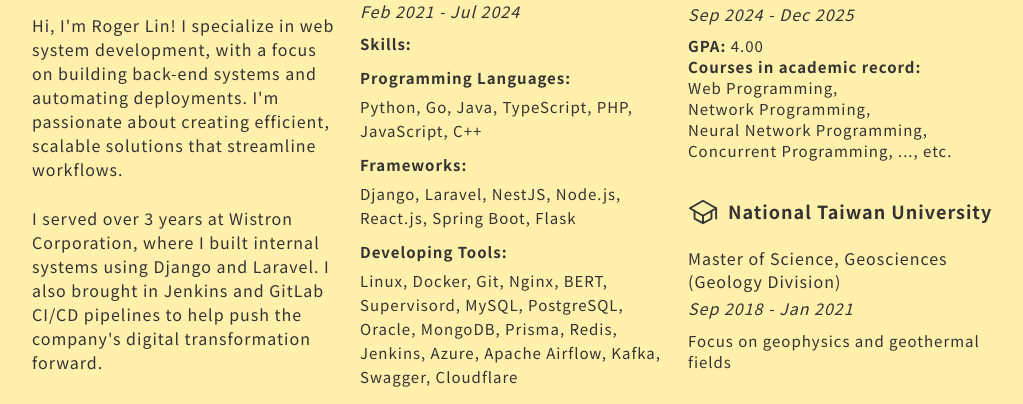
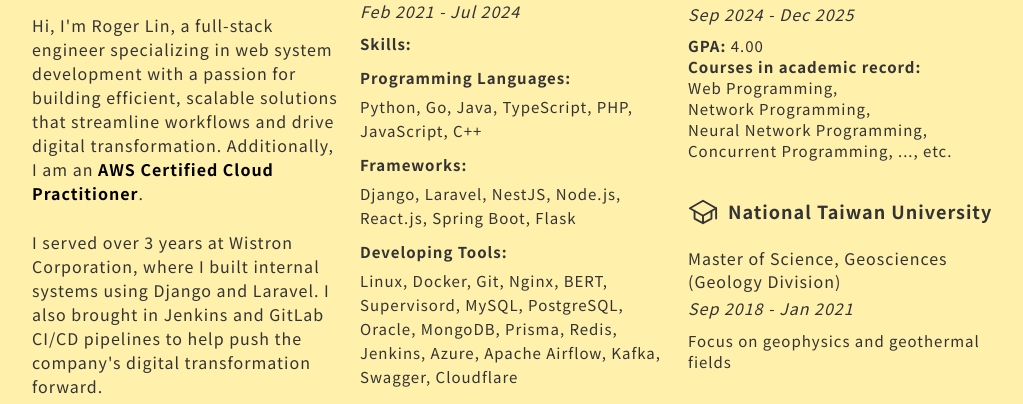
Before and after one commit to lin777888/lin777888.github.io, a plain HTML site: page index.html in a window 1280 px wide. Shown: the part 323-727 px from the top of the page, without its empty margins (126-1149 px from the left). Drawn offline with nearby package versions, Linux system fonts and the light colour scheme; a web font is replaced by a local one.

Commit message:
feat: update description

```diff
--- a/index.html
+++ b/index.html
@@ -45,8 +45,10 @@
                         <img src="assets/images/IMG_9317.jpg" alt="Profile Picture" class="profile-picture">
                     </div>
                     <p class="primary__text">
-                        Hi, I'm Roger Lin! I specialize in web system development, with a focus on building back-end systems and automating deployments. I'm passionate about creating efficient, scalable solutions that streamline workflows.
+                        Hi, I'm Roger Lin, a full-stack engineer specializing in web system development with a passion for building efficient, scalable solutions that streamline workflows and drive digital transformation.
+                        Additionally, I am an <a href="https://www.credly.com/badges/e4e1f288-99b1-47ac-96d1-671f0e37f1be/linked_in?t=spp9kc" class="link-icon" target="_blank" title="AWS Certification"><strong>AWS Certified Cloud Practitioner</strong></a>.
                     </p>
+
                     <p class="primary__text">
                         I served over 3 years at Wistron Corporation, where I built internal systems using Django and Laravel. I also brought in Jenkins and GitLab CI/CD pipelines to help push the company's digital transformation forward.
                     </p>
```
Also changed, not shown: assets/images/codepen.png (deleted), assets/images/facebook.png (deleted), assets/images/github.png (deleted), assets/images/headerimg.png (deleted), assets/images/me-big.png (deleted), assets/images/medium.png (deleted), assets/images/selected-work-1.png (deleted), assets/images/selected-work-2.png (deleted), assets/images/selected-work-3.png (deleted).
